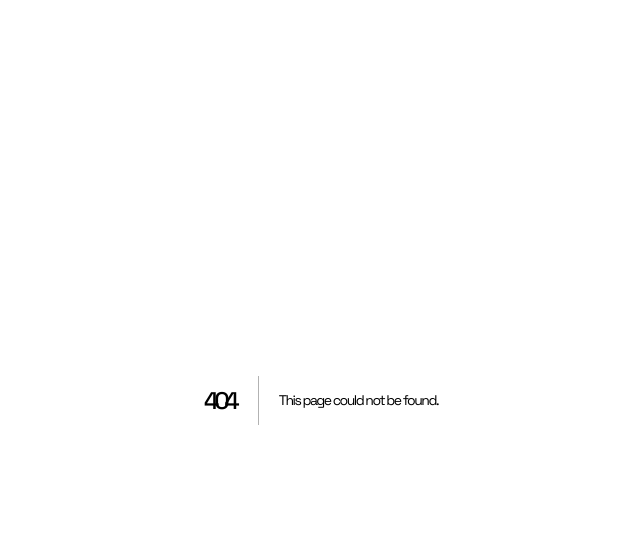
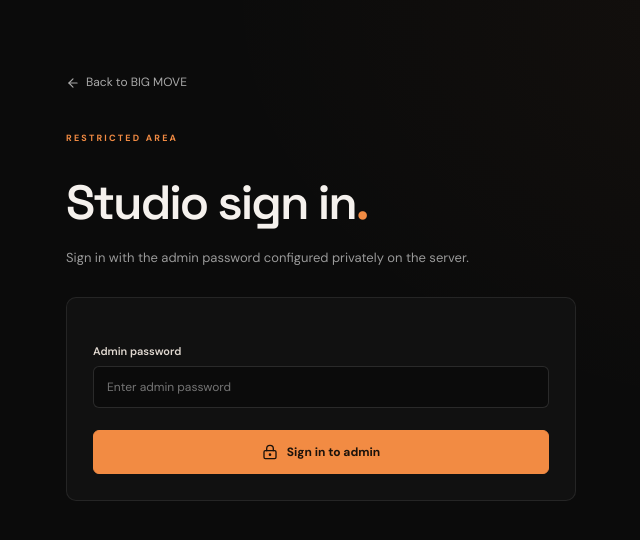
Before and after one commit to elionprince944-pixel/big-move-13, a Next.js app: page /admin/login in a window 1280 px wide. Before the commit this address had no page. Shown: the top 540 px of the page, without its empty margins (319-959 px from the left). Built offline with nearby package versions, Linux system fonts and the light colour scheme.

Commit message:
Create admin login screen

```diff
--- /dev/null
+++ b/app/admin/login/page.tsx
@@ -0,0 +1,52 @@
+"use client";
+
+import { FormEvent, useState } from "react";
+import { LockKeyhole, ArrowLeft, LoaderCircle } from "lucide-react";
+
+export default function AdminLogin() {
+  const [password, setPassword] = useState("");
+  const [error, setError] = useState("");
+  const [loading, setLoading] = useState(false);
+
+  async function submit(event: FormEvent<HTMLFormElement>) {
+    event.preventDefault();
+    setError("");
+    setLoading(true);
+    try {
+      const response = await fetch("/api/admin/login", {
+        method: "POST",
+        headers: { "Content-Type": "application/json" },
+        body: JSON.stringify({ password }),
+      });
+      const data = await response.json();
+      if (!response.ok) {
+        setError(data.error || "Could not sign in.");
+        return;
+      }
+      window.location.assign("/admin");
+    } catch {
+      setError("Network error. Please try again.");
+    } finally {
+      setLoading(false);
+    }
+  }
+
+  return (
+    <main className="admin-page">
+      <div className="admin-shell" style={{ maxWidth: 560, paddingTop: 72 }}>
+        <a className="back" href="/"><ArrowLeft size={14} style={{ display: "inline", verticalAlign: "middle", marginRight: 6 }} />Back to BIG MOVE</a>
+        <div className="kicker" style={{ marginTop: 42, color: "var(--orange)" }}>RESTRICTED AREA</div>
+        <h1 className="admin-title">Studio sign in<span className="orange">.</span></h1>
+        <p className="admin-lead">Sign in with the admin password configured privately on the server.</p>
+        <form className="panel" onSubmit={submit} style={{ marginTop: 28 }}>
+          <label className="field-label" htmlFor="admin-password">Admin password</label>
+          <input className="admin-input" id="admin-password" type="password" autoComplete="current-password" required maxLength={1024} value={password} onChange={(event) => setPassword(event.target.value)} placeholder="Enter admin password" />
+          <button className="primary save" type="submit" disabled={loading} style={{ width: "100%", justifyContent: "center" }}>
+            {loading ? <LoaderCircle size={16} /> : <LockKeyhole size={16} />}{loading ? "Signing in…" : "Sign in to admin"}
+          </button>
+          {error && <div className="notice" role="alert">{error}</div>}
+        </form>
+      </div>
+    </main>
+  );
+}
```
